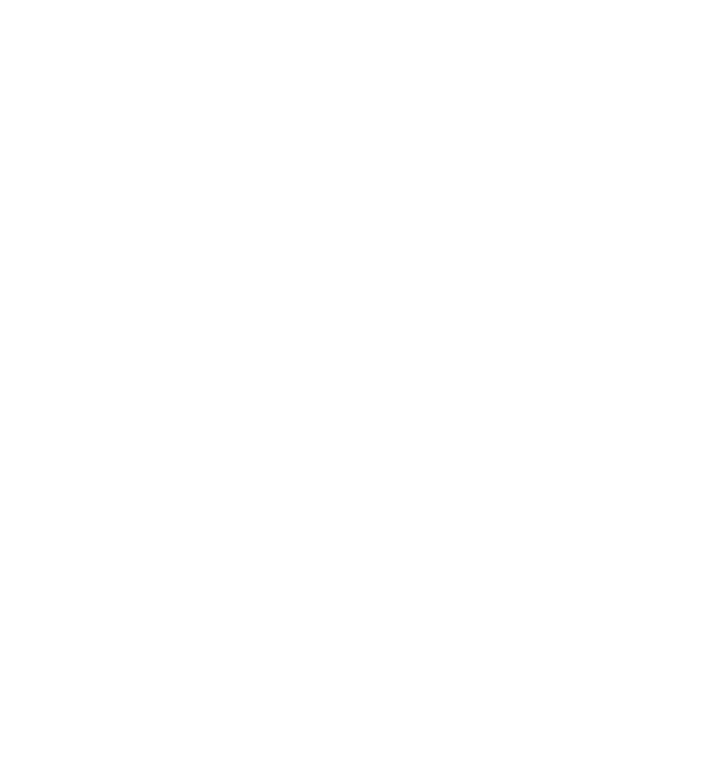
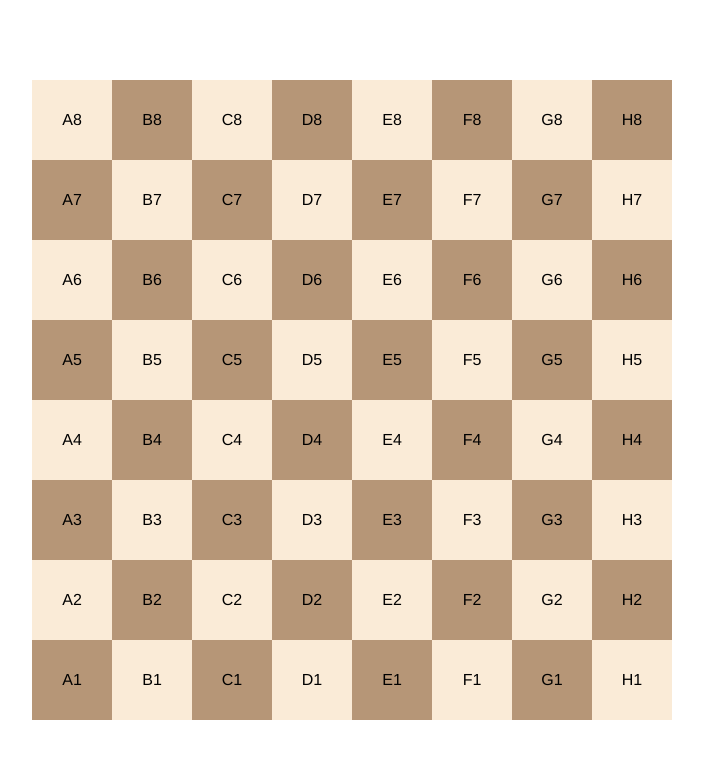
Before and after one commit to JFerrettUK/KnightsTravails, a website built with webpack: page dist/index.html in a window 1280 px wide. Shown: the whole page, without its empty margins (288-991 px from the left). Built offline with nearby package versions, Linux system fonts and the light colour scheme; files whose address does not match are found by name.

Commit message:
CSS and initial JS created

```diff
--- a/src/index.js
+++ b/src/index.js
@@ -1,6 +1,6 @@
+import makeBoard from './makeBoard.js';
+import placeKnight from './placeKnight.js';
+
 //build a function knightMoves that shows the shortest possible
-//way to get from one square to another by outputting all squares
-//the knight will stop on along the way.
-const squareDiv = document.createElement("div")
-squareDiv.className = "chessSquare";
-document.getElementById("div1");
+makeBoard();
+placeKnight(a1)
--- /dev/null
+++ b/src/makeBoard.js
@@ -0,0 +1,30 @@
+export default function makeBoard() {
+    function makeWhiteRow(no) {
+        for (let i = 0; i < 8; i++) {
+            const chessSquare = document.createElement("div");
+            chessSquare.innerText = (i+10).toString(36) + no;
+            if(i % 2==0) chessSquare.className = "chessSquareWhite";
+            else chessSquare.className = "chessSquareBlack";
+            chessSquare.id = (i+10).toString(36) + no;
+            document.getElementById("chessBoard").appendChild(chessSquare);
+        }
+    }
+    function makeBlackRow(no) {
+        for (let i = 0; i < 8; i++) {
+            const chessSquare = document.createElement("div");
+            chessSquare.innerText = (i+10).toString(36) + no;
+            if(i % 2==0) chessSquare.className = "chessSquareBlack";
+            else chessSquare.className = "chessSquareWhite";
+            chessSquare.id = (i+10).toString(36) + no;
+            document.getElementById("chessBoard").appendChild(chessSquare);
+        }
+    }
+    makeWhiteRow(8)
+    makeBlackRow(7)
+    makeWhiteRow(6)
+    makeBlackRow(5)
+    makeWhiteRow(4)
+    makeBlackRow(3)
+    makeWhiteRow(2)
+    makeBlackRow(1)
+}
--- /dev/null
+++ b/src/placeKnight.js
@@ -0,0 +1,5 @@
+export default function placeKnight(square) {
+    const chessSquare = document.createElement('img');
+    chessSquare.src = '../src/knightPic.png'
+    document.getElementById(square).appendChild(knightPic);
+}
--- a/src/style.css
+++ b/src/style.css
@@ -1,2 +1,31 @@
 body {
+    font-family: Helvetica, sans-serif;
 }
+
+#chessBoard {
+    display: grid;
+    width: 640px;
+    height: 640px;
+    grid-template-rows: repeat(8, 80px);
+    grid-template-columns: repeat(8, 80px);
+    margin: 0 auto;
+    position: absolute;
+    top: 80px; bottom: 0; left: 0; right: 0;
+}
+
+.chessSquareWhite, .chessSquareBlack {
+    display: flex;
+    align-items: center;
+    justify-content: center;
+    height: 80px;
+    width: 80px;
+    text-transform: uppercase
+}
+
+.chessSquareWhite{
+    background-color: antiquewhite;
+}
+
+.chessSquareBlack {
+    background-color: rgb(182, 150, 119);
+}
```
Also changed, not shown: dist/index.html, dist/main.js, src/strategy.png (added).
